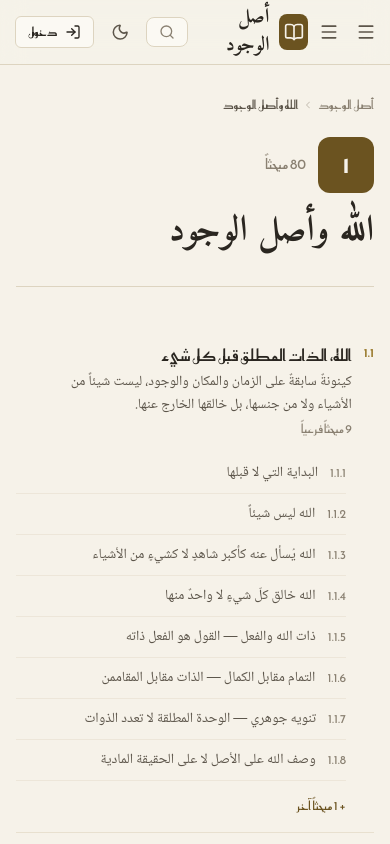
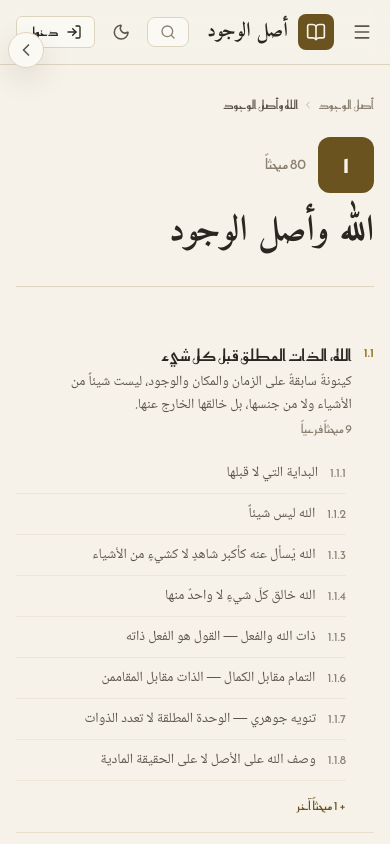
Before and after one commit to moaazjr/asl-al-wojoud, a Next.js app: page /1 in a window 390 px wide. Shown: the top 844 px of the page. Built offline with nearby package versions, Linux system fonts and the light colour scheme; no server answers.

Commit message:
correcting the btn

```diff
--- a/components/content/on-this-page-sheet.tsx
+++ b/components/content/on-this-page-sheet.tsx
@@ -1,15 +1,15 @@
 "use client";
 
 import * as React from "react";
-import { ListTree, Menu } from "lucide-react";
+import { ListTree, ChevronLeft } from "lucide-react";
 import {
   Sheet,
   SheetContent,
   SheetHeader,
   SheetTitle,
-  SheetTrigger,
 } from "@/components/ui/sheet";
 import type { OutlineBook } from "@/lib/content";
+import { cn } from "@/lib/utils";
 import { OnThisPageNav, useOnThisPage } from "./on-this-page";
 
 export function OnThisPageSheet({ books }: { books: OutlineBook[] }) {
@@ -19,16 +19,23 @@ export function OnThisPageSheet({ books }: { books: OutlineBook[] }) {
   if (items.length === 0) return null;
 
   return (
-    <Sheet open={open} onOpenChange={setOpen}>
-      <SheetTrigger asChild>
+    <>
       <button
         type="button"
+        onClick={() => setOpen((v) => !v)}
         aria-label="فتح قائمة محتويات الصفحة"
-          className="-me-1 inline-flex h-10 w-10 items-center justify-center rounded-lg text-ink-soft transition-colors hover:bg-paper-deep hover:text-ink xl:hidden"
+        className="fixed left-2 top-[50%] z-50 flex h-9 w-9 items-center justify-center rounded-full border border-line bg-card text-ink-soft shadow-lift transition-colors hover:text-accent lg:hidden"
+        // className="fixed left-2 top-[60%] z-50 flex h-9 w-9 -mt-100 -translate-y-1/2 items-center justify-center rounded-full border border-line bg-card text-ink-soft shadow-lift transition-colors hover:text-accent lg:hidden"
       >
-          <Menu className="h-5 w-5" />
+        <ChevronLeft
+          className={cn(
+            "h-5 w-5 transition-transform duration-200",
+            open && "rotate-180",
+          )}
+        />
       </button>
-      </SheetTrigger>
+
+      <Sheet open={open} onOpenChange={setOpen}>
         <SheetContent side="left" className="w-[300px] p-0">
           <SheetHeader className="border-b border-line">
             <SheetTitle className="flex items-center gap-1.5 font-kufi text-xs font-semibold text-ink-faint">
@@ -48,5 +55,6 @@ export function OnThisPageSheet({ books }: { books: OutlineBook[] }) {
           </div>
         </SheetContent>
       </Sheet>
+    </>
   );
 }
```
Lines whose indentation alone changed are shown as unchanged.
